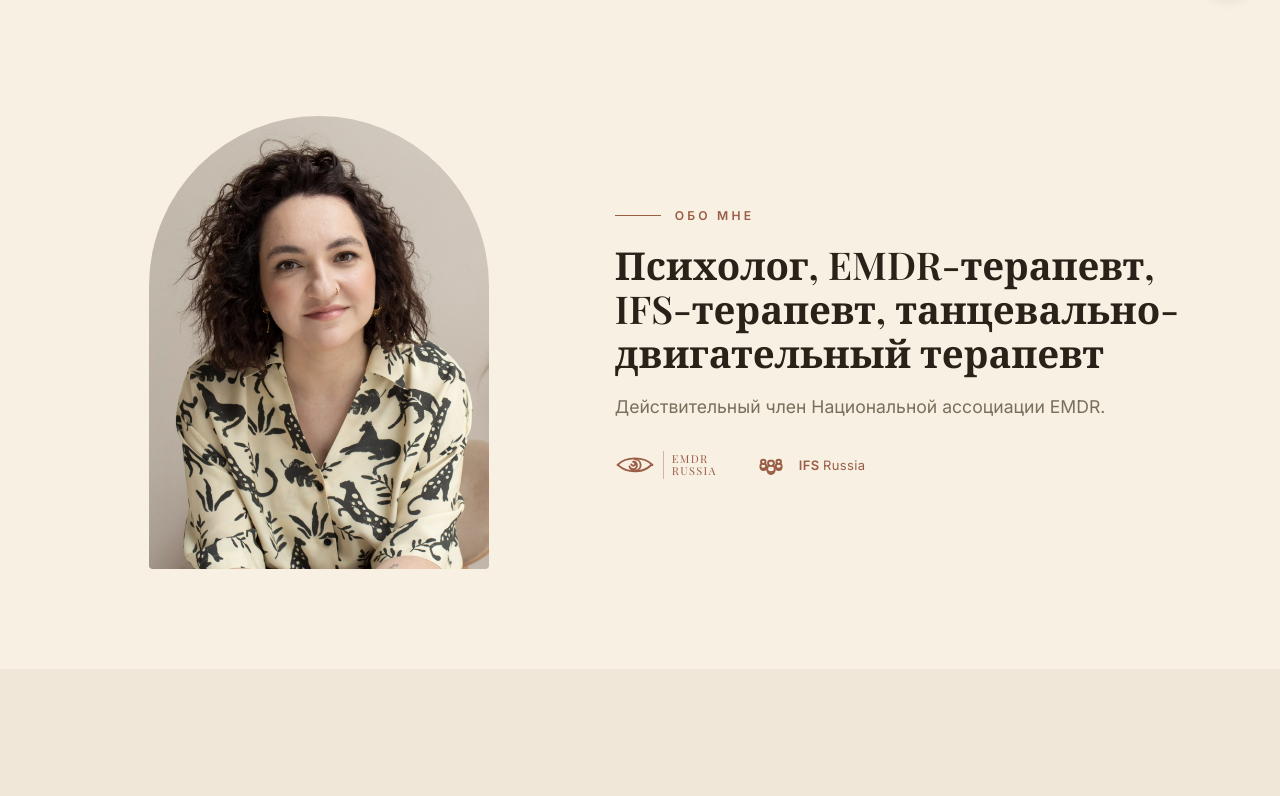
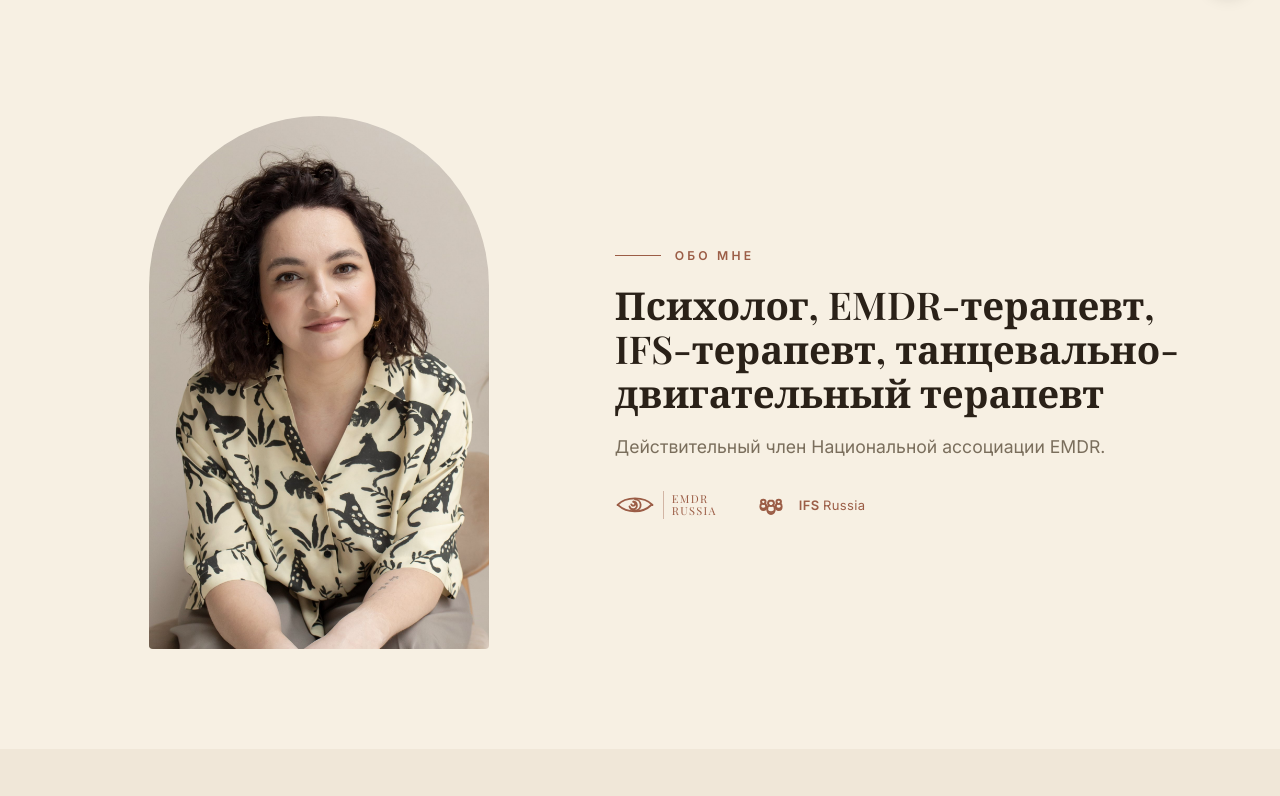
Before and after one commit to sereganikitin/alina, a Next.js app: page / in a window 1280 px wide. Shown: the part 784-1580 px from the top of the page. Built offline with nearby package versions, Linux system fonts and the light colour scheme; no server answers; a web font is replaced by a local one.

Commit message:
Увеличиваем арку в Обо мне

```diff
--- a/src/app/globals.css
+++ b/src/app/globals.css
@@ -363,7 +363,7 @@ header.scrolled {
   width: min(340px, 78vw);
   overflow: hidden;
   border-radius: 999px 999px 22px 22px;
-  aspect-ratio: 3/4;
+  aspect-ratio: 3/4.7;
   justify-self: center;
   filter: grayscale(0.15);
 }
```
